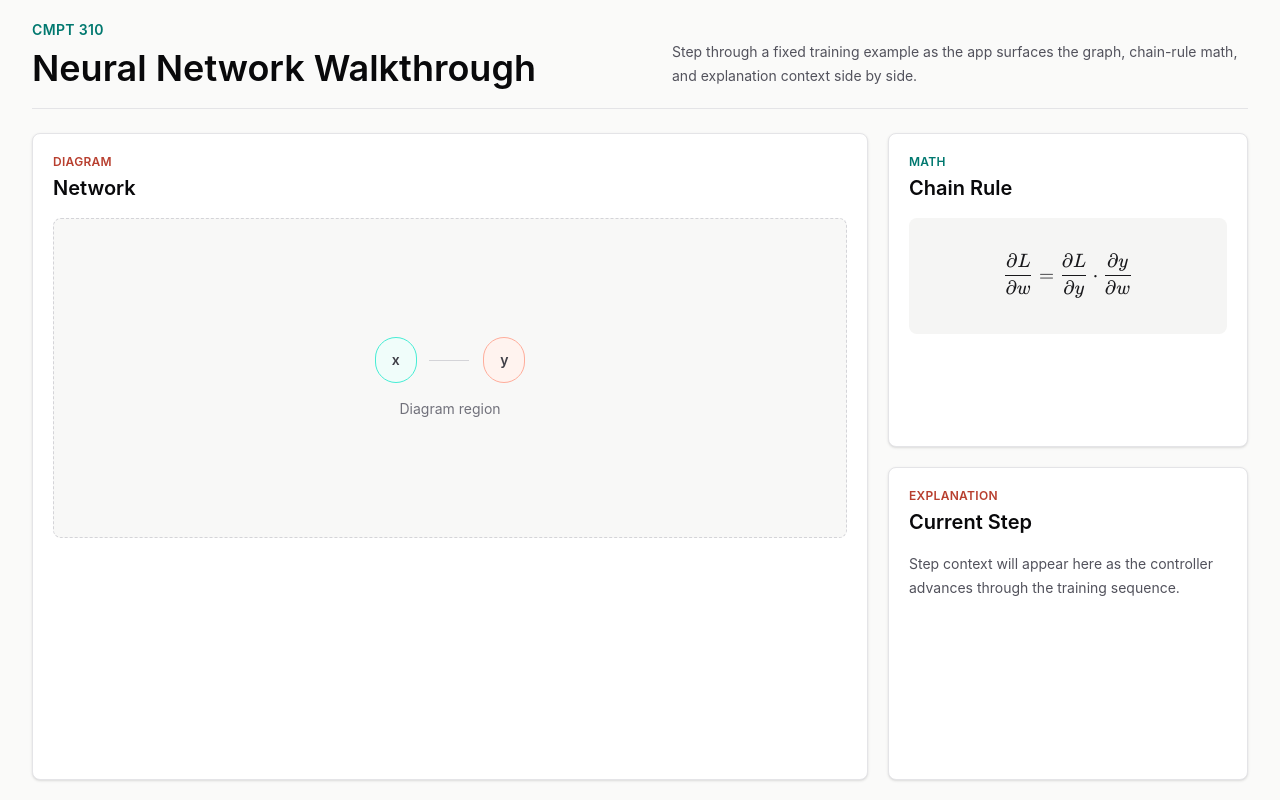
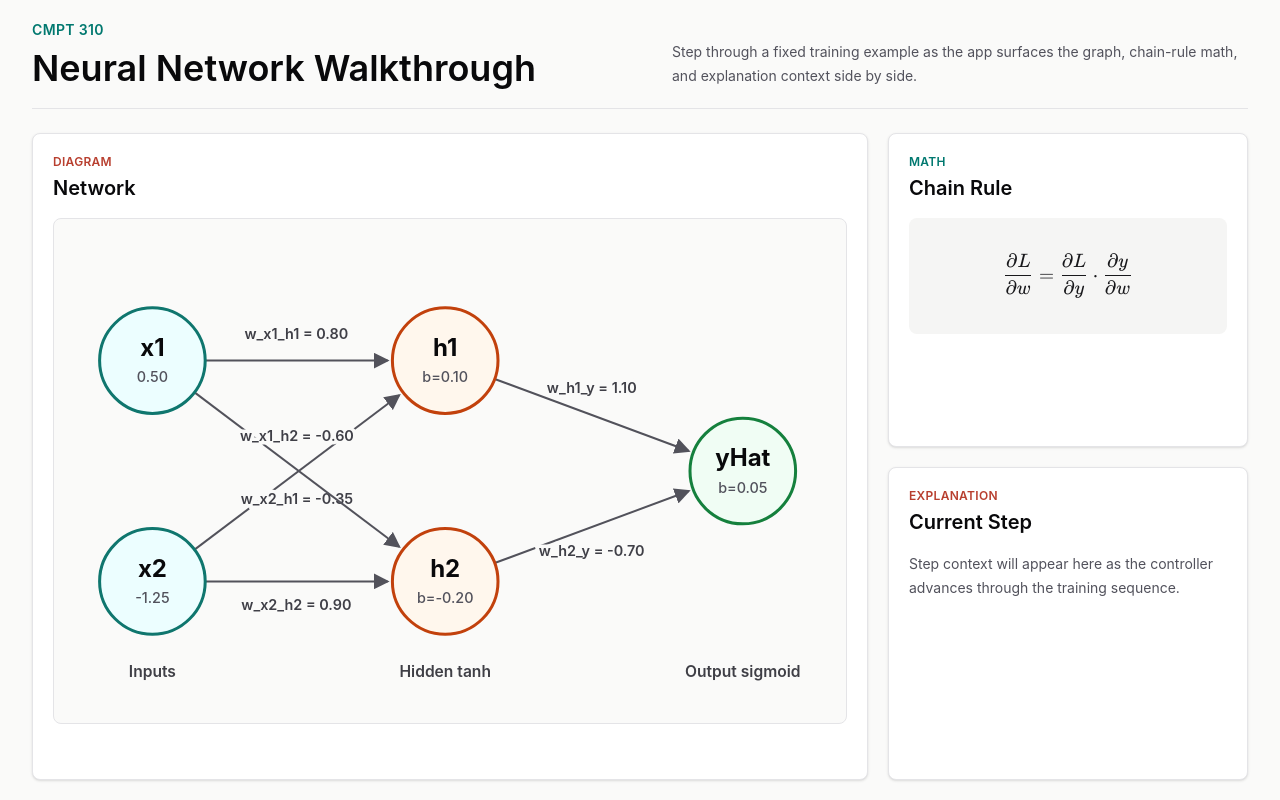
Before and after one commit to mtplayground/mike-t-koas-sfu-cmpt310, a React (Vite) app: page / in a window 1280 px wide. Built offline with nearby package versions, Linux system fonts and the light colour scheme.

Commit message:
feat: Render the static network diagram in SVG

```diff
--- a/src/App.tsx
+++ b/src/App.tsx
@@ -1,33 +1,15 @@
 import "./styles/index.css";
 import { AppShell } from "./components/layout/AppShell";
 import { Math } from "./components/math/Math";
+import { NetworkDiagram } from "./components/network/NetworkDiagram";
 
 export function App() {
   return (
     <AppShell
-      diagram={<DiagramPlaceholder />}
+      diagram={<NetworkDiagram />}
       math={<MathPlaceholder />}
       explanation={<ExplanationPlaceholder />}
     />
-  );
-}
-
-function DiagramPlaceholder() {
-  return (
-    <div className="grid min-h-[320px] place-items-center rounded-lg border border-dashed border-zinc-300 bg-stone-100/70 p-6">
-      <div className="grid gap-4 text-center">
-        <div className="mx-auto grid grid-cols-3 items-center gap-3 text-sm font-semibold text-zinc-700">
-          <span className="rounded-full border border-teal-300 bg-teal-50 px-4 py-3">
-            x
-          </span>
-          <span className="h-px w-10 bg-zinc-300" aria-hidden="true" />
-          <span className="rounded-full border border-coral-300 bg-coral-50 px-4 py-3">
-            y
-          </span>
-        </div>
-        <p className="text-sm text-zinc-500">Diagram region</p>
-      </div>
-    </div>
   );
 }
 
--- /dev/null
+++ b/src/components/network/NetworkDiagram.tsx
@@ -0,0 +1,252 @@
+import { PRESET_TRAINING_EXAMPLE, PRESET_WEIGHTS } from "../../lib/network";
+
+interface DiagramNode {
+  id: string;
+  label: string;
+  detail: string;
+  x: number;
+  y: number;
+  tone: "input" | "hidden" | "output";
+}
+
+interface DiagramEdge {
+  id: string;
+  from: string;
+  to: string;
+  label: string;
+  labelOffsetY: number;
+}
+
+const nodes: readonly DiagramNode[] = [
+  {
+    id: "x1",
+    label: "x1",
+    detail: formatValue(PRESET_TRAINING_EXAMPLE.inputs.x1),
+    x: 82,
+    y: 118,
+    tone: "input",
+  },
+  {
+    id: "x2",
+    label: "x2",
+    detail: formatValue(PRESET_TRAINING_EXAMPLE.inputs.x2),
+    x: 82,
+    y: 302,
+    tone: "input",
+  },
+  {
+    id: "h1",
+    label: "h1",
+    detail: `b=${formatValue(PRESET_WEIGHTS.hiddenBias.h1)}`,
+    x: 326,
+    y: 118,
+    tone: "hidden",
+  },
+  {
+    id: "h2",
+    label: "h2",
+    detail: `b=${formatValue(PRESET_WEIGHTS.hiddenBias.h2)}`,
+    x: 326,
+    y: 302,
+    tone: "hidden",
+  },
+  {
+    id: "yHat",
+    label: "yHat",
+    detail: `b=${formatValue(PRESET_WEIGHTS.outputBias)}`,
+    x: 574,
+    y: 210,
+    tone: "output",
+  },
+];
+
+const edges: readonly DiagramEdge[] = [
+  {
+    id: "x1->h1",
+    from: "x1",
+    to: "h1",
+    label: `w_x1_h1 = ${formatValue(PRESET_WEIGHTS.inputHidden.h1.x1)}`,
+    labelOffsetY: -18,
+  },
+  {
+    id: "x2->h1",
+    from: "x2",
+    to: "h1",
+    label: `w_x2_h1 = ${formatValue(PRESET_WEIGHTS.inputHidden.h1.x2)}`,
+    labelOffsetY: 26,
+  },
+  {
+    id: "x1->h2",
+    from: "x1",
+    to: "h2",
+    label: `w_x1_h2 = ${formatValue(PRESET_WEIGHTS.inputHidden.h2.x1)}`,
+    labelOffsetY: -24,
+  },
+  {
+    id: "x2->h2",
+    from: "x2",
+    to: "h2",
+    label: `w_x2_h2 = ${formatValue(PRESET_WEIGHTS.inputHidden.h2.x2)}`,
+    labelOffsetY: 24,
+  },
+  {
+    id: "h1->yHat",
+    from: "h1",
+    to: "yHat",
+    label: `w_h1_y = ${formatValue(PRESET_WEIGHTS.hiddenOutput.h1)}`,
+    labelOffsetY: -18,
+  },
+  {
+    id: "h2->yHat",
+    from: "h2",
+    to: "yHat",
+    label: `w_h2_y = ${formatValue(PRESET_WEIGHTS.hiddenOutput.h2)}`,
+    labelOffsetY: 24,
+  },
+];
+
+const nodeById = new Map(nodes.map((node) => [node.id, node]));
+
+export function NetworkDiagram() {
+  return (
+    <figure className="overflow-hidden rounded-lg border border-zinc-200 bg-stone-50">
+      <svg
+        className="h-auto w-full"
+        viewBox="0 0 660 420"
+        role="img"
+        aria-labelledby="network-diagram-title network-diagram-description"
+      >
+        <title id="network-diagram-title">Preset neural network diagram</title>
+        <desc id="network-diagram-description">
+          Two input values feed two hidden tanh neurons, which feed one sigmoid output
+          neuron. Edges are labeled with preset weights.
+        </desc>
+        <defs>
+          <marker
+            id="network-arrow"
+            markerHeight="8"
+            markerWidth="8"
+            orient="auto"
+            refX="7"
+            refY="4"
+            viewBox="0 0 8 8"
+          >
+            <path d="M0,0 L8,4 L0,8 Z" fill="#52525b" />
+          </marker>
+        </defs>
+        <rect width="660" height="420" rx="8" fill="#fafaf9" />
+
+        <g aria-label="Weighted connections">
+          {edges.map((edge) => (
+            <DiagramEdge key={edge.id} edge={edge} />
+          ))}
+        </g>
+
+        <g aria-label="Network neurons">
+          {nodes.map((node) => (
+            <DiagramNode key={node.id} node={node} />
+          ))}
+        </g>
+
+        <g aria-label="Layer labels" className="text-[13px] font-semibold">
+          <text x="82" y="382" textAnchor="middle" fill="#3f3f46">
+            Inputs
+          </text>
+          <text x="326" y="382" textAnchor="middle" fill="#3f3f46">
+            Hidden tanh
+          </text>
+          <text x="574" y="382" textAnchor="middle" fill="#3f3f46">
+            Output sigmoid
+          </text>
+        </g>
+      </svg>
+    </figure>
+  );
+}
+
+function DiagramEdge({ edge }: { edge: DiagramEdge }) {
+  const from = requireNode(edge.from);
+  const to = requireNode(edge.to);
+  const start = endpoint(from, to, 44);
+  const end = endpoint(to, from, 48);
+  const labelX = (start.x + end.x) / 2;
+  const labelY = (start.y + end.y) / 2 + edge.labelOffsetY;
+
+  return (
+    <g>
+      <line
+        x1={start.x}
+        y1={start.y}
+        x2={end.x}
+        y2={end.y}
+        stroke="#52525b"
+        strokeWidth="2"
+        markerEnd="url(#network-arrow)"
+        vectorEffect="non-scaling-stroke"
+      />
+      <text
+        x={labelX}
+        y={labelY}
+        textAnchor="middle"
+        className="fill-zinc-700 text-[12px] font-semibold"
+        paintOrder="stroke"
+        stroke="#fafaf9"
+        strokeWidth="6"
+      >
+        {edge.label}
+      </text>
+    </g>
+  );
+}
+
+function DiagramNode({ node }: { node: DiagramNode }) {
+  const fill =
+    node.tone === "input" ? "#ecfeff" : node.tone === "hidden" ? "#fff7ed" : "#f0fdf4";
+  const stroke =
+    node.tone === "input" ? "#0f766e" : node.tone === "hidden" ? "#c2410c" : "#15803d";
+
+  return (
+    <g transform={`translate(${node.x} ${node.y})`}>
+      <circle r="44" fill={fill} stroke={stroke} strokeWidth="2.5" />
+      <text y="-4" textAnchor="middle" className="fill-zinc-950 text-[20px] font-bold">
+        {node.label}
+      </text>
+      <text
+        y="18"
+        textAnchor="middle"
+        className="fill-zinc-600 text-[12px] font-medium"
+      >
+        {node.detail}
+      </text>
+    </g>
+  );
+}
+
+function endpoint(from: DiagramNode, to: DiagramNode, radius: number) {
+  const dx = to.x - from.x;
+  const dy = to.y - from.y;
+  const length = Math.hypot(dx, dy);
+
+  if (length === 0) {
+    return { x: from.x, y: from.y };
+  }
+
+  return {
+    x: from.x + (dx / length) * radius,
+    y: from.y + (dy / length) * radius,
+  };
+}
+
+function requireNode(id: string) {
+  const node = nodeById.get(id);
+
+  if (!node) {
+    throw new Error(`Unknown diagram node: ${id}`);
+  }
+
+  return node;
+}
+
+function formatValue(value: number) {
+  return value.toFixed(2);
+}
```
Also changed, not shown: 1 other file (tests, documents, lock files or other folders).
